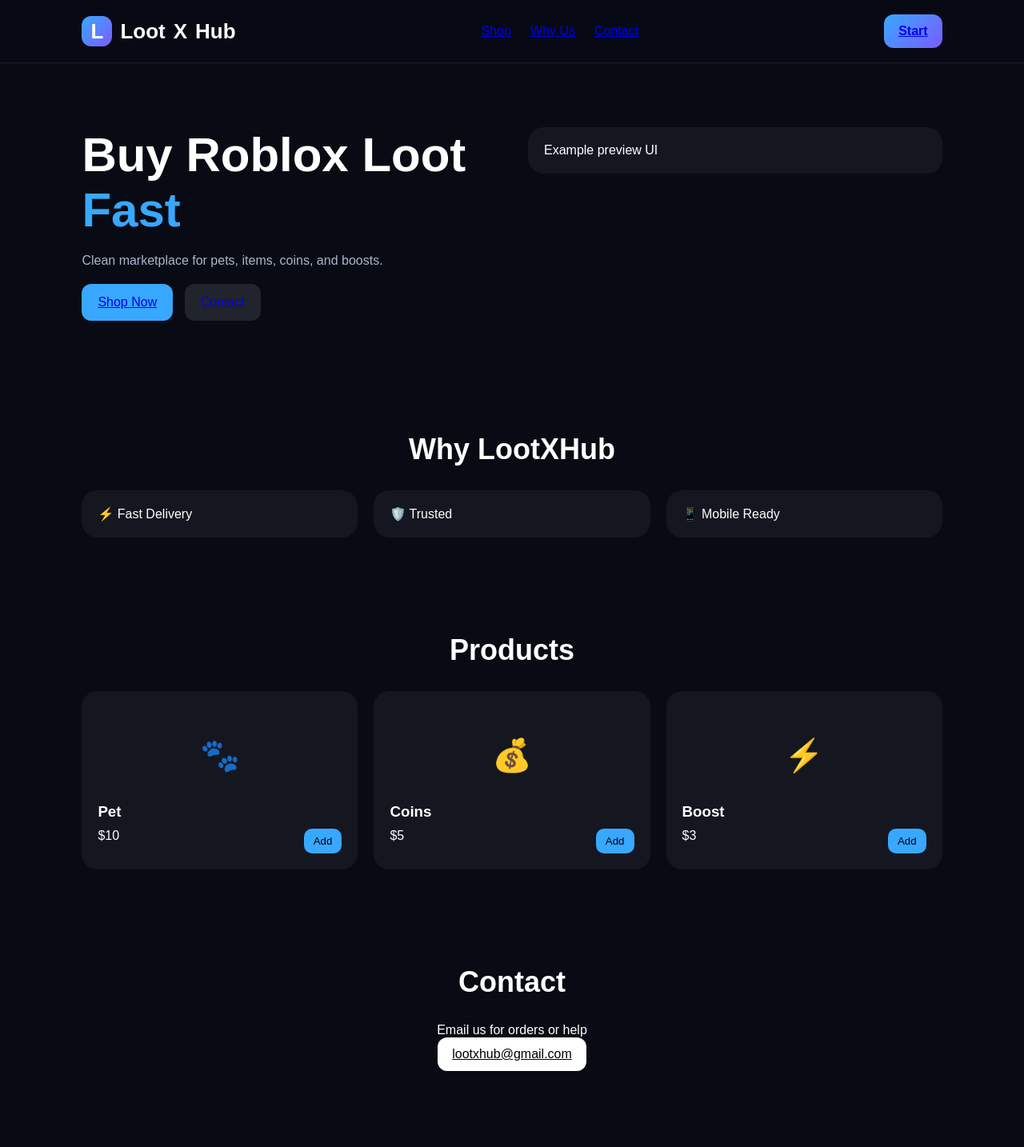
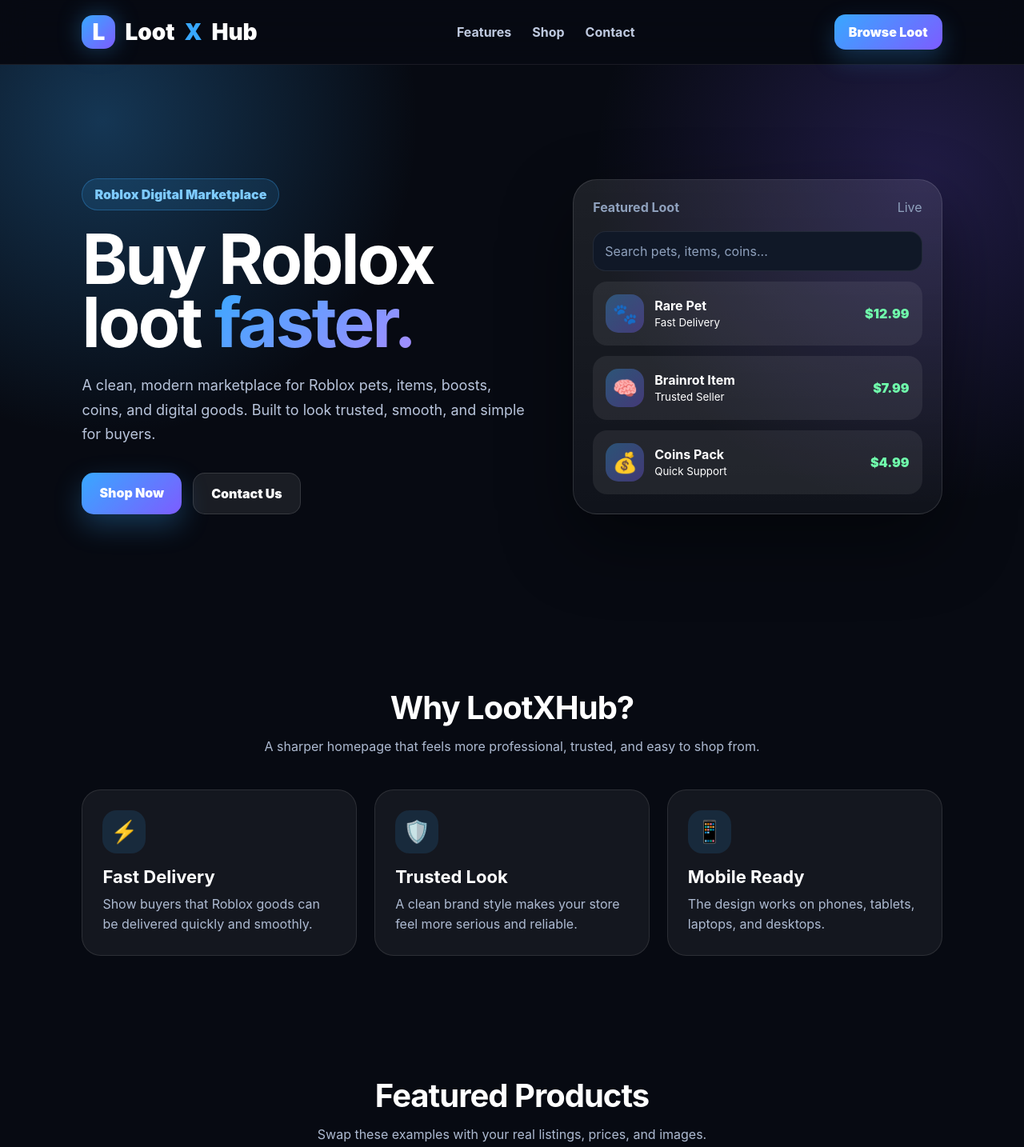
Before and after one commit to Nrgetics/LootXhub, a plain HTML site: page index.html in a window 1280 px wide. Shown: the top 1434 px of the page at 80% size. Before the commit the page ends 1399 px from the top, so only its background shows below. Drawn offline with Linux system fonts and the light colour scheme.

Commit message:
Update index.html

```diff
--- a/index.html
+++ b/index.html
@@ -1,274 +1,294 @@
 <!DOCTYPE html>
 <html lang="en">
 <head>
-<meta charset="UTF-8">
-<meta name="viewport" content="width=device-width, initial-scale=1.0">
+<meta charset="UTF-8" />
+<meta name="viewport" content="width=device-width, initial-scale=1.0" />
 <title>LootXHub</title>
 
 <style>
-* {
-  margin: 0;
-  padding: 0;
-  box-sizing: border-box;
-  font-family: Arial, Helvetica, sans-serif;
+*{margin:0;padding:0;box-sizing:border-box;font-family:Inter,Arial,sans-serif}
+body{background:#070a12;color:white}
+a{text-decoration:none;color:inherit}
+html{scroll-behavior:smooth}
+
+.header{
+  position:sticky;top:0;z-index:50;
+  display:flex;justify-content:space-between;align-items:center;
+  padding:18px 8%;
+  background:rgba(7,10,18,.78);
+  backdrop-filter:blur(18px);
+  border-bottom:1px solid rgba(255,255,255,.08)
+}
+.logo{display:flex;align-items:center;gap:12px;font-size:28px;font-weight:900}
+.logo-box{
+  width:42px;height:42px;border-radius:14px;
+  display:grid;place-items:center;
+  background:linear-gradient(135deg,#38a8ff,#7d5cff);
+  box-shadow:0 0 30px rgba(56,168,255,.35)
+}
+.logo span{color:#38a8ff}
+.nav{display:flex;gap:26px;color:#bfcae0;font-weight:700}
+.nav a:hover{color:#38a8ff}
+.header-btn{
+  padding:12px 18px;border-radius:14px;font-weight:900;
+  background:linear-gradient(135deg,#38a8ff,#7d5cff);
+  box-shadow:0 12px 30px rgba(56,168,255,.25)
 }
 
-body {
-  background: #080b14;
-  color: white;
+.hero{
+  min-height:88vh;
+  display:grid;grid-template-columns:1.1fr .9fr;gap:50px;
+  align-items:center;padding:85px 8%;
+  background:
+  radial-gradient(circle at 10% 10%,rgba(56,168,255,.28),transparent 30%),
+  radial-gradient(circle at 90% 20%,rgba(125,92,255,.22),transparent 32%);
+}
+.badge{
+  display:inline-block;padding:9px 15px;border-radius:999px;
+  background:rgba(56,168,255,.12);
+  border:1px solid rgba(56,168,255,.3);
+  color:#7ecbff;font-weight:900;margin-bottom:22px
+}
+.hero h1{
+  font-size:clamp(48px,7vw,86px);
+  line-height:.92;letter-spacing:-3px;margin-bottom:24px
+}
+.hero h1 span{
+  background:linear-gradient(135deg,#38a8ff,#a98cff);
+  -webkit-background-clip:text;color:transparent
+}
+.hero p{font-size:18px;line-height:1.7;color:#b9c5dc;max-width:620px;margin-bottom:32px}
+.buttons{display:flex;gap:14px;flex-wrap:wrap}
+.btn{
+  padding:15px 22px;border-radius:15px;font-weight:900;
+  transition:.25s;display:inline-block
+}
+.btn:hover,.card:hover,.product:hover{transform:translateY(-5px)}
+.primary{background:linear-gradient(135deg,#38a8ff,#7d5cff);box-shadow:0 14px 35px rgba(56,168,255,.28)}
+.secondary{background:rgba(255,255,255,.08);border:1px solid rgba(255,255,255,.12)}
+
+.preview{
+  background:linear-gradient(180deg,rgba(255,255,255,.09),rgba(255,255,255,.04));
+  border:1px solid rgba(255,255,255,.12);
+  border-radius:30px;padding:24px;
+  box-shadow:0 35px 90px rgba(0,0,0,.45)
+}
+.preview-top{display:flex;justify-content:space-between;margin-bottom:20px;color:#8fa1bd}
+.search{
+  background:#101827;border-radius:16px;padding:14px;color:#8fa1bd;
+  border:1px solid rgba(255,255,255,.08)
+}
+.item{
+  display:flex;align-items:center;justify-content:space-between;
+  padding:16px;margin-top:13px;border-radius:18px;
+  background:rgba(255,255,255,.07)
+}
+.item-left{display:flex;align-items:center;gap:13px}
+.emoji{
+  width:48px;height:48px;border-radius:16px;display:grid;place-items:center;
+  background:linear-gradient(135deg,rgba(56,168,255,.35),rgba(125,92,255,.35));
+  font-size:25px
+}
+.price{color:#70ffac;font-weight:900}
+
+section{padding:75px 8%}
+.title{text-align:center;font-size:40px;margin-bottom:12px;letter-spacing:-1px}
+.sub{text-align:center;color:#aebbd2;max-width:680px;margin:0 auto 40px;line-height:1.6}
+.grid{display:grid;grid-template-columns:repeat(3,1fr);gap:22px}
+.card,.product{
+  background:rgba(255,255,255,.055);
+  border:1px solid rgba(255,255,255,.1);
+  border-radius:24px;padding:25px;transition:.25s
+}
+.icon{
+  width:54px;height:54px;border-radius:18px;display:grid;place-items:center;
+  background:rgba(56,168,255,.13);font-size:27px;margin-bottom:16px
+}
+.card h3,.product h3{font-size:22px;margin-bottom:9px}
+.card p,.product p{color:#aebbd2;line-height:1.6}
+.product-img{
+  height:155px;border-radius:20px;display:grid;place-items:center;
+  font-size:60px;margin-bottom:18px;
+  background:linear-gradient(135deg,rgba(56,168,255,.23),rgba(125,92,255,.23))
+}
+.product-bottom{display:flex;justify-content:space-between;align-items:center;margin-top:18px}
+.add{
+  border:0;padding:11px 15px;border-radius:13px;color:white;
+  background:#38a8ff;font-weight:900;cursor:pointer
 }
 
-/* HEADER */
-.site-header {
-  padding: 18px 8%;
-  display: flex;
-  align-items: center;
-  justify-content: space-between;
-  background: rgba(8, 11, 20, 0.85);
-  backdrop-filter: blur(14px);
-  border-bottom: 1px solid rgba(255,255,255,0.08);
-  position: sticky;
-  top: 0;
+.contact-box{
+  max-width:880px;margin:auto;text-align:center;padding:45px;border-radius:30px;
+  background:linear-gradient(135deg,rgba(56,168,255,.16),rgba(125,92,255,.16));
+  border:1px solid rgba(255,255,255,.12)
+}
+.email{
+  display:inline-block;margin-top:18px;padding:15px 22px;border-radius:15px;
+  background:white;color:#070a12;font-weight:900
+}
+footer{
+  padding:28px 8%;border-top:1px solid rgba(255,255,255,.08);
+  color:#8996ad;display:flex;justify-content:space-between;flex-wrap:wrap;gap:12px
 }
 
-.brand {
-  display: flex;
-  align-items: center;
-  gap: 10px;
-  font-size: 26px;
-  font-weight: 900;
-}
-
-.brand span span {
-  color: #38a8ff;
-}
-
-.brand-icon {
-  width: 38px;
-  height: 38px;
-  border-radius: 12px;
-  display: grid;
-  place-items: center;
-  background: linear-gradient(135deg,#38a8ff,#7b5cff);
-}
-
-.nav-links {
-  display: flex;
-  gap: 24px;
-  color: #c7d3e8;
-}
-
-.nav-links a:hover {
-  color: #38a8ff;
-}
-
-.header-btn {
-  padding: 12px 18px;
-  border-radius: 12px;
-  background: linear-gradient(135deg,#38a8ff,#7b5cff);
-  font-weight: bold;
-}
-
-/* HERO */
-.hero {
-  padding: 80px 8%;
-  display: grid;
-  grid-template-columns: 1fr 1fr;
-  gap: 40px;
-}
-
-.hero h1 {
-  font-size: 60px;
-}
-
-.hero span {
-  color: #38a8ff;
-}
-
-.hero p {
-  margin: 20px 0;
-  color: #aab5cc;
-}
-
-.btn {
-  padding: 14px 20px;
-  border-radius: 12px;
-  display: inline-block;
-  margin-right: 10px;
-}
-
-.btn-primary {
-  background: #38a8ff;
-}
-
-.btn-secondary {
-  background: rgba(255,255,255,0.1);
-}
-
-/* FEATURES */
-section {
-  padding: 60px 8%;
-}
-
-.section-title {
-  text-align: center;
-  font-size: 36px;
-  margin-bottom: 30px;
-}
-
-.grid {
-  display: grid;
-  grid-template-columns: repeat(3,1fr);
-  gap: 20px;
-}
-
-.card {
-  background: rgba(255,255,255,0.05);
-  padding: 20px;
-  border-radius: 20px;
-}
-
-/* PRODUCTS */
-.product {
-  background: rgba(255,255,255,0.05);
-  padding: 20px;
-  border-radius: 20px;
-}
-
-.product-img {
-  height: 120px;
-  display: flex;
-  align-items: center;
-  justify-content: center;
-  font-size: 40px;
-}
-
-.product-bottom {
-  display: flex;
-  justify-content: space-between;
-  margin-top: 10px;
-}
-
-.small-btn {
-  background: #38a8ff;
-  border: none;
-  padding: 8px 12px;
-  border-radius: 10px;
-}
-
-/* CONTACT */
-.contact {
-  text-align: center;
-}
-
-.email-btn {
-  background: white;
-  color: black;
-  padding: 12px 18px;
-  border-radius: 12px;
-  display: inline-block;
-}
-
-/* MOBILE */
-@media(max-width: 900px) {
-  .hero {
-    grid-template-columns: 1fr;
-    text-align: center;
-  }
-
-  .grid {
-    grid-template-columns: 1fr;
-  }
-
-  .site-header {
-    flex-direction: column;
-    gap: 10px;
-  }
+@media(max-width:900px){
+  .header{flex-direction:column;gap:15px}
+  .nav{flex-wrap:wrap;justify-content:center}
+  .hero{grid-template-columns:1fr;text-align:center}
+  .hero p{margin-left:auto;margin-right:auto}
+  .buttons{justify-content:center}
+  .grid{grid-template-columns:1fr}
 }
 </style>
 </head>
 
 <body>
 
-<header class="site-header">
-  <div class="brand">
-    <div class="brand-icon">L</div>
+<header class="header">
+  <a class="logo" href="#">
+    <div class="logo-box">L</div>
     Loot<span>X</span>Hub
+  </a>
+
+  <nav class="nav">
+    <a href="#features">Features</a>
+    <a href="#products">Shop</a>
+    <a href="#contact">Contact</a>
+  </nav>
+
+  <a href="#products" class="header-btn">Browse Loot</a>
+</header>
+
+<main class="hero">
+  <div>
+    <div class="badge">Roblox Digital Marketplace</div>
+    <h1>Buy Roblox loot <span>faster.</span></h1>
+    <p>
+      A clean, modern marketplace for Roblox pets, items, boosts, coins, and digital goods.
+      Built to look trusted, smooth, and simple for buyers.
+    </p>
+    <div class="buttons">
+      <a href="#products" class="btn primary">Shop Now</a>
+      <a href="#contact" class="btn secondary">Contact Us</a>
+    </div>
   </div>
 
-  <div class="nav-links">
-    <a href="#products">Shop</a>
-    <a href="#features">Why Us</a>
-    <a href="#contact">Contact</a>
+  <div class="preview">
+    <div class="preview-top">
+      <strong>Featured Loot</strong>
+      <span>Live</span>
+    </div>
+    <div class="search">Search pets, items, coins...</div>
+
+    <div class="item">
+      <div class="item-left">
+        <div class="emoji">🐾</div>
+        <div>
+          <strong>Rare Pet</strong><br>
+          <small>Fast Delivery</small>
+        </div>
+      </div>
+      <span class="price">$12.99</span>
     </div>
 
-  <a href="#products" class="header-btn">Start</a>
-</header>
-
-<section class="hero">
+    <div class="item">
+      <div class="item-left">
+        <div class="emoji">🧠</div>
         <div>
-    <h1>Buy Roblox Loot <span>Fast</span></h1>
-    <p>Clean marketplace for pets, items, coins, and boosts.</p>
-
-    <a href="#products" class="btn btn-primary">Shop Now</a>
-    <a href="#contact" class="btn btn-secondary">Contact</a>
+          <strong>Brainrot Item</strong><br>
+          <small>Trusted Seller</small>
+        </div>
+      </div>
+      <span class="price">$7.99</span>
     </div>
 
+    <div class="item">
+      <div class="item-left">
+        <div class="emoji">💰</div>
         <div>
-    <div class="card">Example preview UI</div>
+          <strong>Coins Pack</strong><br>
+          <small>Quick Support</small>
         </div>
-</section>
+      </div>
+      <span class="price">$4.99</span>
+    </div>
+  </div>
+</main>
 
 <section id="features">
-  <h2 class="section-title">Why LootXHub</h2>
+  <h2 class="title">Why LootXHub?</h2>
+  <p class="sub">A sharper homepage that feels more professional, trusted, and easy to shop from.</p>
 
   <div class="grid">
-    <div class="card">⚡ Fast Delivery</div>
-    <div class="card">🛡️ Trusted</div>
-    <div class="card">📱 Mobile Ready</div>
+    <div class="card">
+      <div class="icon">⚡</div>
+      <h3>Fast Delivery</h3>
+      <p>Show buyers that Roblox goods can be delivered quickly and smoothly.</p>
+    </div>
+
+    <div class="card">
+      <div class="icon">🛡️</div>
+      <h3>Trusted Look</h3>
+      <p>A clean brand style makes your store feel more serious and reliable.</p>
+    </div>
+
+    <div class="card">
+      <div class="icon">📱</div>
+      <h3>Mobile Ready</h3>
+      <p>The design works on phones, tablets, laptops, and desktops.</p>
+    </div>
   </div>
 </section>
 
 <section id="products">
-  <h2 class="section-title">Products</h2>
+  <h2 class="title">Featured Products</h2>
+  <p class="sub">Swap these examples with your real listings, prices, and images.</p>
 
   <div class="grid">
     <div class="product">
       <div class="product-img">🐾</div>
-      <h3>Pet</h3>
+      <h3>Adopt Me Pet</h3>
+      <p>Example listing for a popular Roblox pet.</p>
       <div class="product-bottom">
-        <span>$10</span>
-        <button class="small-btn">Add</button>
+        <span class="price">$12.99</span>
+        <button class="add">Add</button>
+      </div>
+    </div>
+
+    <div class="product">
+      <div class="product-img">🧠</div>
+      <h3>Brainrot Item</h3>
+      <p>Example listing for a Roblox item.</p>
+      <div class="product-bottom">
+        <span class="price">$7.99</span>
+        <button class="add">Add</button>
       </div>
     </div>
 
     <div class="product">
       <div class="product-img">💰</div>
-      <h3>Coins</h3>
+      <h3>Coins Pack</h3>
+      <p>Example listing for coins or boosts.</p>
       <div class="product-bottom">
-        <span>$5</span>
-        <button class="small-btn">Add</button>
-      </div>
-    </div>
-
-    <div class="product">
-      <div class="product-img">⚡</div>
-      <h3>Boost</h3>
-      <div class="product-bottom">
-        <span>$3</span>
-        <button class="small-btn">Add</button>
+        <span class="price">$4.99</span>
+        <button class="add">Add</button>
       </div>
     </div>
   </div>
 </section>
 
-<section id="contact" class="contact">
-  <h2 class="section-title">Contact</h2>
-  <p>Email us for orders or help</p>
-  <a href="mailto:lootxhub@gmail.com" class="email-btn">
-    lootxhub@gmail.com
-  </a>
+<section id="contact">
+  <div class="contact-box">
+    <h2 class="title">Need Help?</h2>
+    <p class="sub">Questions, custom orders, or support? Contact LootXHub below.</p>
+    <a class="email" href="mailto:lootxhub@gmail.com">lootxhub@gmail.com</a>
+  </div>
 </section>
+
+<footer>
+  <p>© 2026 LootXHub</p>
+  <p>Roblox goods marketplace</p>
+</footer>
 
 </body>
 </html>
```
Lines whose indentation alone changed are shown as unchanged.
